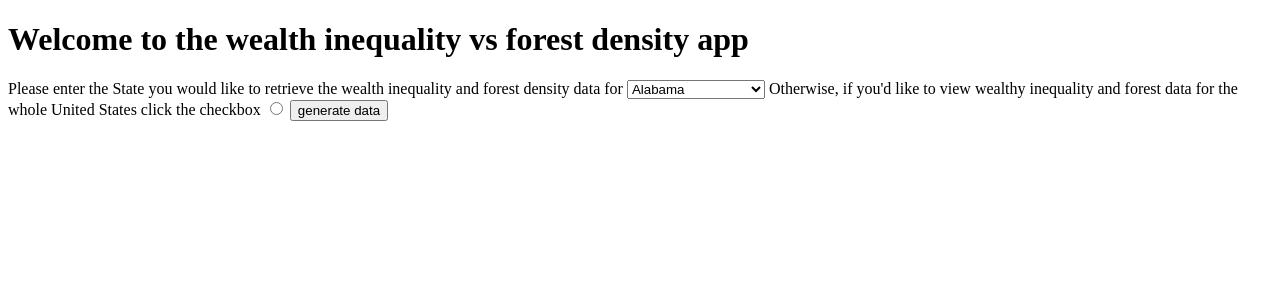
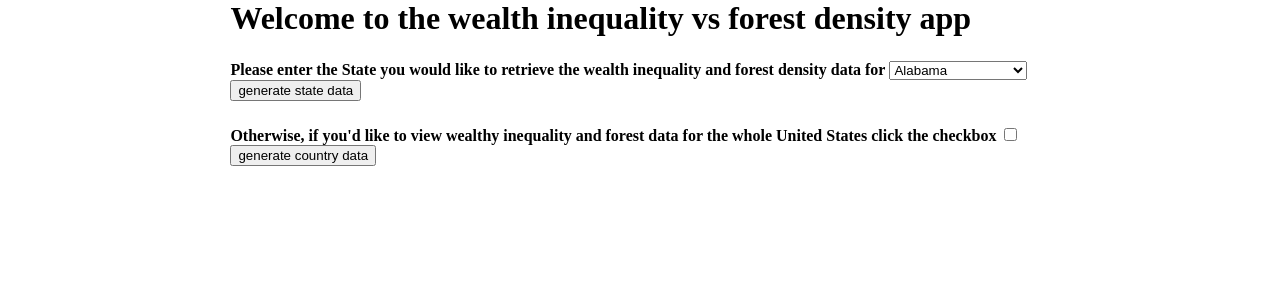
Before and after one commit to gallacor/MVP, a Flask app: page / in a window 1280 px wide. Shown: the top 300 px of the page. Run offline with Flask 2, Linux system fonts and the light colour scheme.

Commit message:
Connect Stylesheet to all pages and refactor state and country requests into two separate forms

```diff
--- a/app.py
+++ b/app.py
@@ -9,13 +9,9 @@ def home():
     return render_template('index.html')
 
 
-@app.route("/state_or_country", methods=['POST'])
-def state_or_country():
-    try:
-        if request.form["country"] == "True":
-            return country_page_unsorted()
-    except KeyError:
-        return state_page()
+@app.route("/state_data", methods=['POST'])
+def state_data():
+    return state_page()
 
 def state_page():
     state = request.form["state"]
@@ -26,6 +22,9 @@ def state_page():
     forest_density = str(response_forest_data())
     return render_template('state_page.html', poverty_rate=poverty_rate, gini_index=gini_index, state=state, forest_density=forest_density)
 
+@app.route("/country_view", methods=['POST'])
+def country_view():
+        return country_page_unsorted()
 
 def country_page_unsorted():
     # create matrix for 50 states data and generate table
--- a/state.csv
+++ b/state.csv
@@ -1 +1 @@
-0,.,6,6,2,8,9,2,6,9,8,2,1,2,4,8,5,1
+0,.,1,4,7,1,4,5,9,1,0,5,7,6,4,9,5,0,6
--- a/static/stylesheets/styles.css
+++ b/static/stylesheets/styles.css
@@ -1,16 +1,43 @@
 .data_table{
     border: solid black 5px;
-    color: red;
-    font-size: 14px;
+    color: gray;
 }
 table td {
     border:solid black 2px;
+    margin: 2em;
+    size: 18px;
+}
+table th {
+    border:solid black 2px;
+    margin: 2em;
+    size: 18px;
+    text-decoration: bold;
 }
 body{
     width: 80%;
     margin: auto;
 }
+ul{
+    margin: 1.5em auto;
+    width: 80%;
+}
+h1{
+    margin: auto;
+    width: 80%;
+}
 table{
     width: 80%;
     margin: auto;
+    border-spacing:0; /* Removes the cell spacing via CSS */
+    border-collapse: collapse;
  }
+
+ form{
+    margin: 1.5em auto;
+    width: 80%;
+ }
+
+ form label{
+    size: 18px;
+    font-weight: 700;
+ }
--- a/templates/index.html
+++ b/templates/index.html
@@ -3,10 +3,11 @@
 <head>
     <meta charset="UTF-8">
     <title>Title</title>
+     <link rel="stylesheet" type="text/css" href="{{ url_for('static', filename='stylesheets/styles.css') }}" />
 </head>
 <body>
 <h1>Welcome to the wealth inequality vs forest density app</h1>
-<form action="/state_or_country" method="POST">
+<form action="/state_data" method="POST">
     <label for="state">Please enter the State you would like to retrieve the wealth inequality and forest density data for</label>
     <select name="state" id="state">
         <option value= "Alabama" >Alabama</option>
@@ -62,9 +63,12 @@
         <option value= "Wisconsin" >Wisconsin</option>
         <option value= "Wyoming" >Wyoming</option>
     </select>
-    <label>Otherwise, if you'd like to view wealthy inequality and forest data for the whole United States click the checkbox</label>
-    <input type="radio" name="country" id="country" value="True">
-    <input type="submit" value="generate data">
-</form>
+    <input type="submit" value="generate state data">
+    </form>
+    <form action="/country_view" method="POST">
+        <label>Otherwise, if you'd like to view wealthy inequality and forest data for the whole United States click the checkbox</label>
+        <input type="checkbox" name="country" id="country" value="True" required="required">
+        <input type="submit" value="generate country data">
+    </form>
 </body>
 </html>
```
Also changed, not shown: templates/country_page.html (+62 -4 lines), templates/state_page.html (+10 -6 lines).
